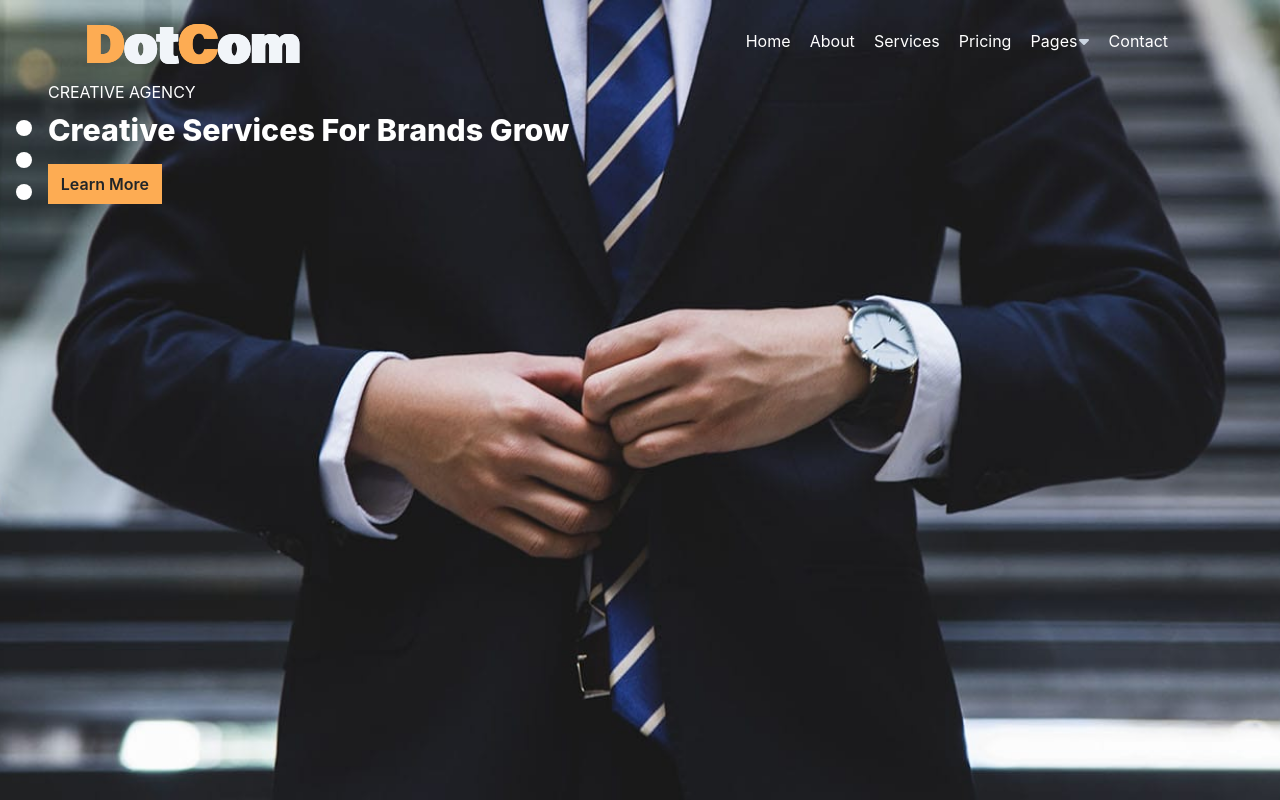
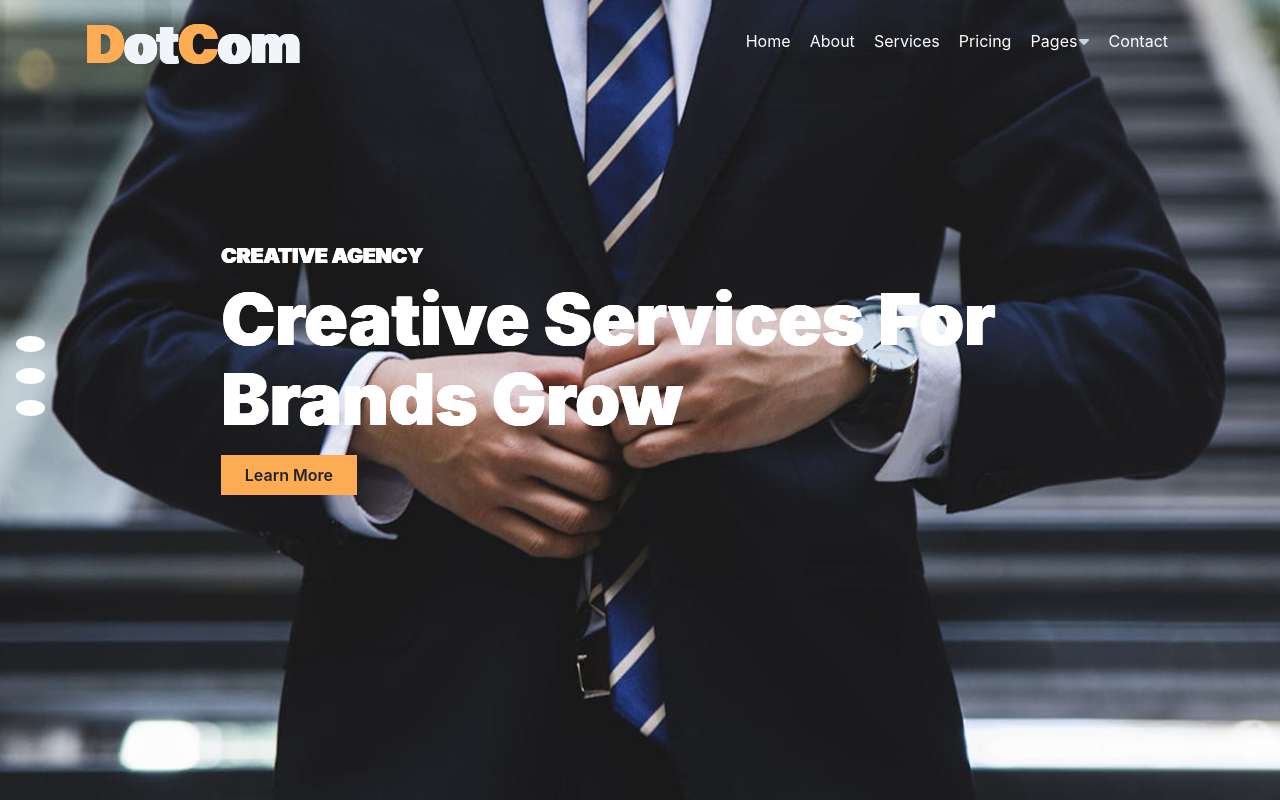
Before and after one commit to BLADEHEDA/Dotcom-Creative-Multipage-Page-App, a React (Create React App) app: page / in a window 1280 px wide. Shown: the top 800 px of the page. Built offline with nearby package versions, Linux system fonts and the light colour scheme.

Commit message:
buggy code

```diff
--- a/src/App.css
+++ b/src/App.css
@@ -44,11 +44,13 @@ img{
   }
   .navlink{
     padding: 1em 0em 0.75em 1.2em;
-    /* background: red; */
     margin-top: 0.5em;
 
 }
 .desktop-nav-left {
     text-shadow: 3px 0px, 3px 0px, 0px 0px;
 }
+.btn0{
+    padding:0.5em 1.5em;
 }
+}
--- a/src/Components/Home/Home.css
+++ b/src/Components/Home/Home.css
@@ -5,10 +5,6 @@
     background-position: center;
     background-size: cover;
     animation: image 20s infinite alternate;
-    /* animation: image 10s infinite ; */
-    /* changes to be removed  */
-    /* animation-name: example;
-    animation-duration: 5s; */
   }
 
   @keyframes image {
@@ -108,4 +104,15 @@
     background-position: center;
     /* background-size: contain*/
  }
+ .main-name{
+  font-weight: 900;
+  text-shadow: 1px 0px, 1px 0px, 0px 0px;
+ }
+ .main-title {
+  text-shadow: 1.5px 0px, 1px 0px, 0px 0px;
+  /* line-height: 100px; */
+ }
+ /* .mainbar-btn{
+  border: solid 1px white ;
+ } */
 }
--- a/src/Components/Home/Mainbar.jsx
+++ b/src/Components/Home/Mainbar.jsx
@@ -6,7 +6,8 @@ import {Data} from "./Data"
 const MainbarProp= (props)=>{
   return (
     <div className="main-bar-prop">
-    <h1 className="main-title text-white mr-[1em] text-[1.9em] leading-9 font-[800]"> {props.title} </h1>
+    <h1 className="main-title text-white mr-[1em] text-[1.9em] leading-9 font-[800] w-full block
+     lg:text-[4.5em] leading-[80px] font-[900] w-[75%]"> {props.title} </h1>
       </div>
   )
 
@@ -28,32 +29,36 @@ const [color2,setColor2]=useState(false)
 const presentColor2= color2?"light":"white";
 
   return (
-    <div className={`mainbar-div pt-[1.5em] px-[1em] flex lg:pt-[5em] `}>
-<div className="mainbar-left mt-[1.5em] mr-[1em] ">
+    <div className={`mainbar-div pt-[1.5em] px-[1em] flex block lg:pt-[15em]  `}>
+<div className="mainbar-left mt-[1.5em] mr-[1em] lg:mt-[5em] ">
   <div onClick={() => {
        setColor(true);
        setColor1(false);
        setColor2(false);
     changeIndex(0);
-  }} className={`mainbar-dot  h-[1em] w-[1em] rounded-[50%] mt-[1em] ${presentColor}`}></div>
+  }} className={`mainbar-dot  h-[1em] w-[1em] rounded-[50%] mt-[1em]
+  lg:w-[1.8em] h-[1.8em] mb-[1em]  ${presentColor}`}></div>
   <div   onClick={() => {
      setColor(false);
      setColor1(true);
      setColor2(false);
     changeIndex(1)
-  }}className={`mainbar-dot  h-[1em] w-[1em] rounded-[50%] mt-[1em] ${presentColor1}`}></div>
+  }}className={`mainbar-dot  h-[1em] w-[1em] rounded-[50%]
+  mt-[1em] lg:w-[1.8em] h-[1.8em] mb-[1em] mt-[1em] ${presentColor1}`}></div>
   <div   onClick={() => {
        setColor(false);
        setColor1(false);
        setColor2(true);
     changeIndex(2)
-  }}className={`mainbar-dot  h-[1em] w-[1em] rounded-[50%] mt-[1em] ${presentColor2}`}></div>
+  }}className={`mainbar-dot  h-[1em] w-[1em] rounded-[50%] mt-[1em]
+  lg:w-[1.8em] h-[1.8em] mb-[1.75em] mt-[1em] ${presentColor2}`}></div>
 </div>
-<div className="mainbar-right">
-<h1 className="main-name text-white text-[1em] mb-2 font-[400] ">CREATIVE AGENCY</h1>
+<div className="mainbar-right ml-[0em] lg:my-0 ml-[10em]" >
+<h1 className="main-name text-white text-[1em] mb-2 font-[100] lg:text-[1.3em] font-[900] ">CREATIVE AGENCY</h1>
 <div> <MainbarProp title={Data[index].text} /></div>
 
-<div className="mainbar-btn"> <Button style={{marginTop:"1em"}} name="Learn More "/>  </div>
+<div className="mainbar-btn "> <Button style={{marginTop:"1em"}} name="Learn More "/>  </div>
+{/* <div className="mainbar-btn "> <Button style={{marginTop:"1em"}} name="Learn More "/>  </div> */}
 </div>
 
     </div>
```
